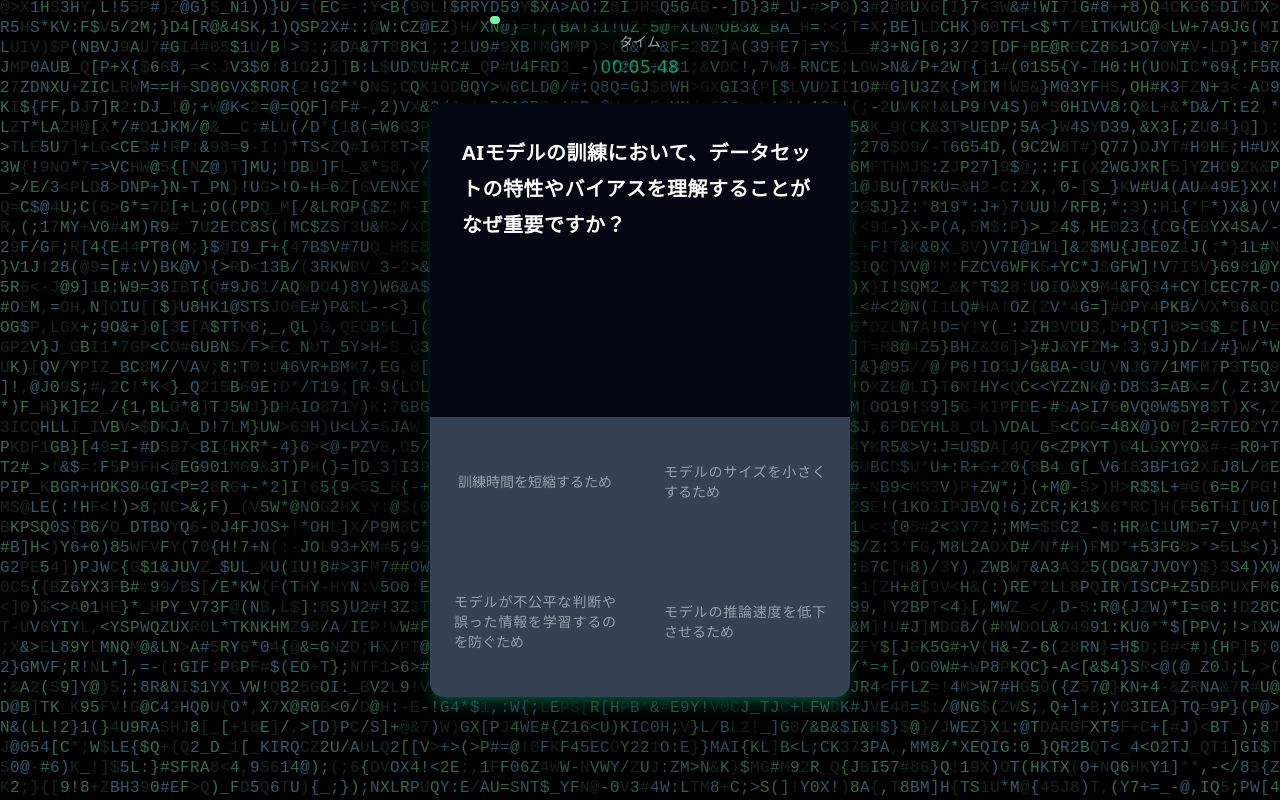
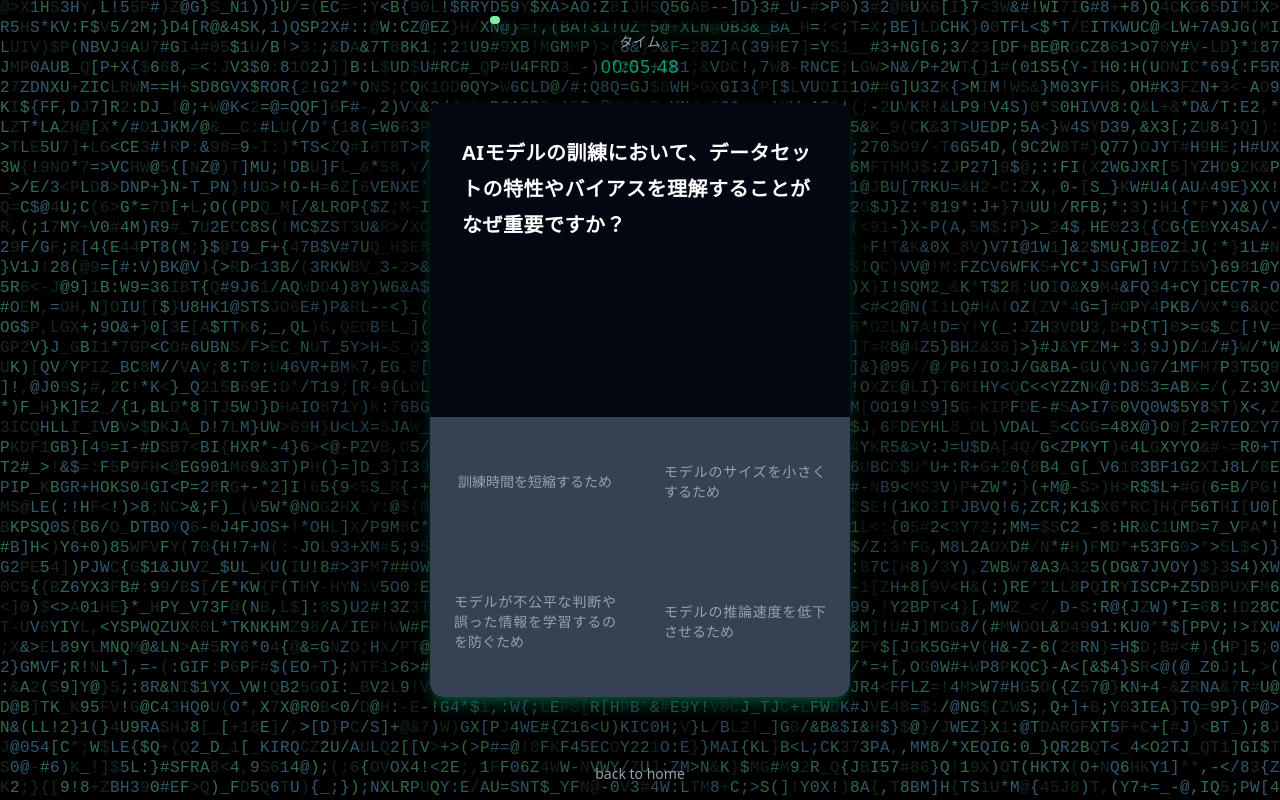
Before and after one commit to liuchiawei/ai-quiz, a Next.js app: page /quiz in a window 1280 px wide. Built offline with nearby package versions, Linux system fonts and the light colour scheme.

Commit message:
style - add back to home link

```diff
--- a/components/QuizBoard.tsx
+++ b/components/QuizBoard.tsx
@@ -2,6 +2,7 @@
 
 import { useState, useRef, useEffect, useMemo } from "react";
 import { motion } from "framer-motion";
+import Link from "next/link";
 import confetti from "canvas-confetti";
 import ProgressBar from "@/components/QuizProgressBar";
 import QuizCard from "@/components/QuizCard";
@@ -171,6 +172,9 @@ export default function QuizBoard() {
           onAnswer={handleAnswer}
         />
       )}
+      <Link href="/" className="absolute bottom-4 left-1/2 -translate-x-1/2 text-gray-400 text-sm hover:text-gray-100">
+        back to home
+      </Link>
     </motion.div>
   );
 }
```
